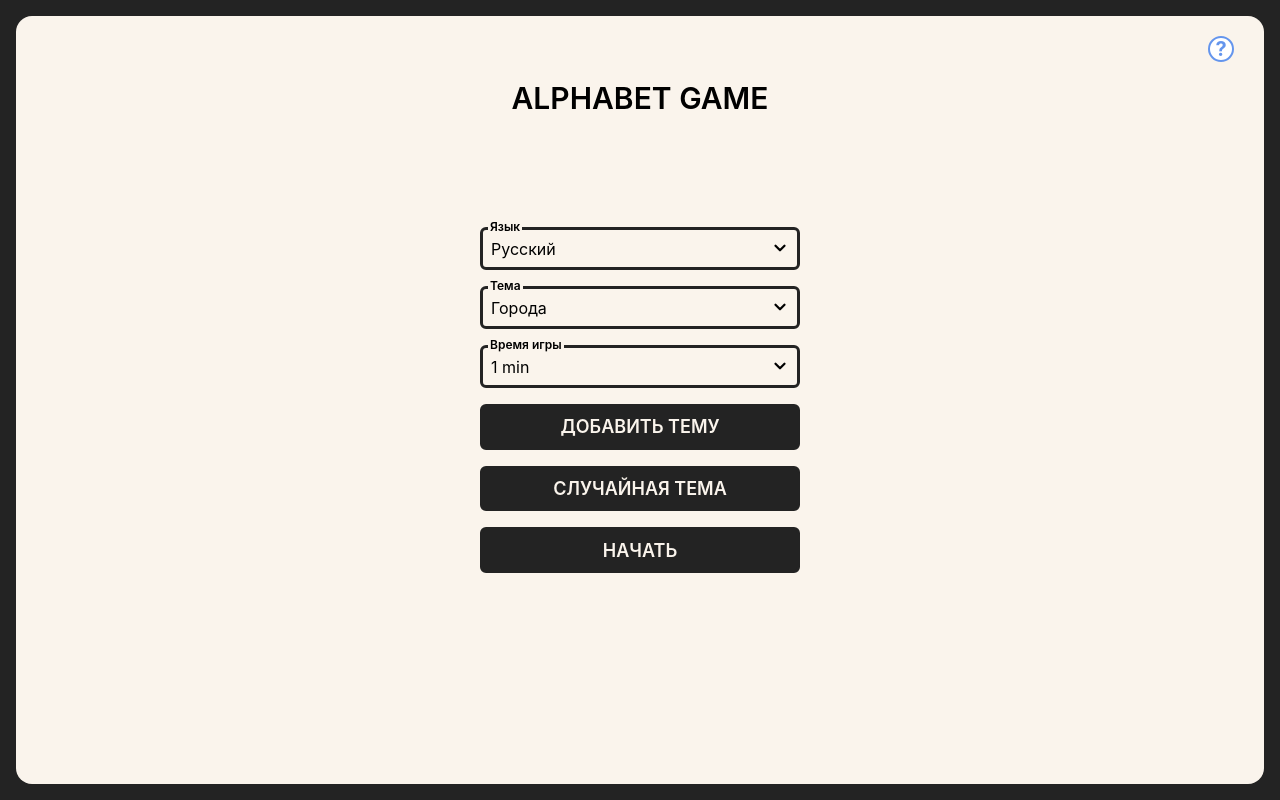
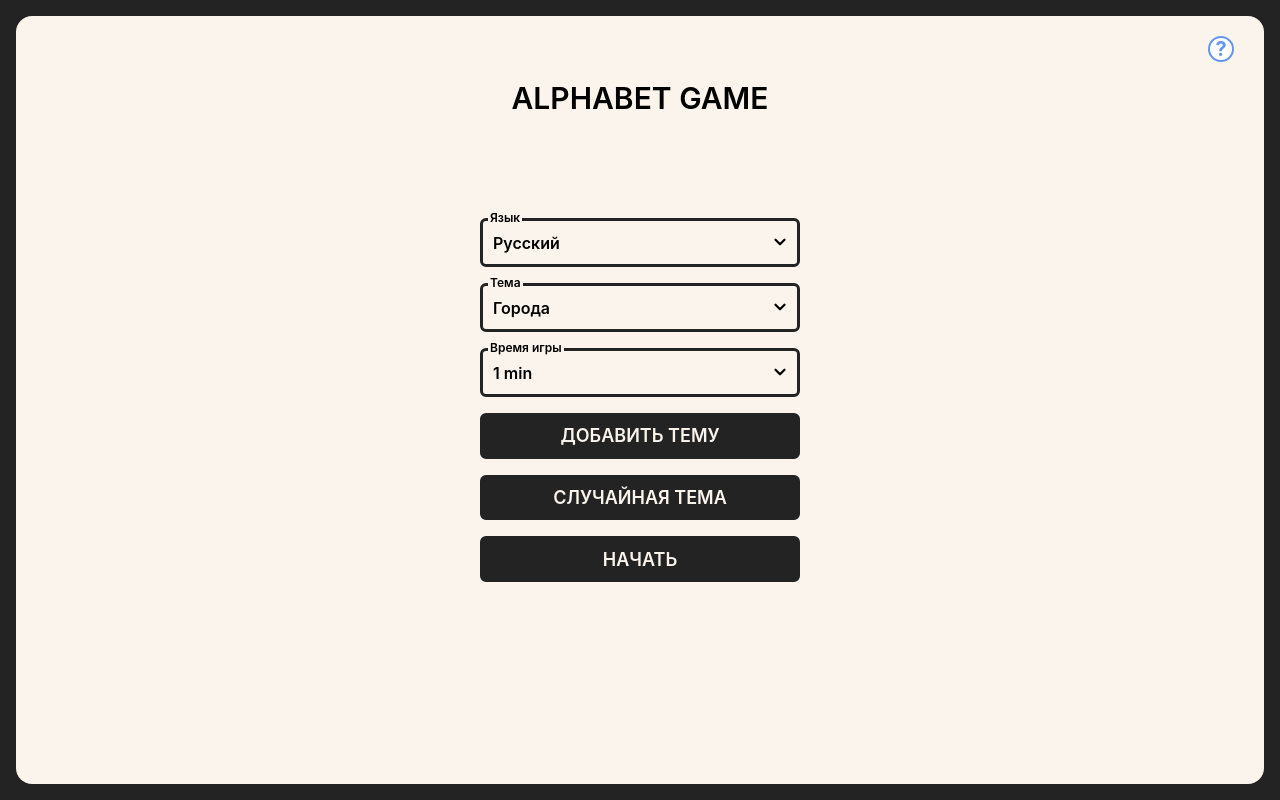
Before and after one commit to eremeev23/alphabet-game, a Vue app: page / in a window 1280 px wide. Built offline with nearby package versions, Linux system fonts and the light colour scheme.

Commit message:
fix: fixed styles for inputs

```diff
--- a/src/assets/style/global.scss
+++ b/src/assets/style/global.scss
@@ -42,11 +42,11 @@ select {
 }
 
 input {
-  padding: 7px 8px 6px !important;
+  padding: 10px 10px 9px !important;
   background-color: transparent;
   border-radius: 0.375rem;
-  font-weight: 600;
-  font-size: 1.125rem;
+  font-weight: 600 !important;
+  font-size: 16px !important;
 }
 
 .bordered {
--- a/src/components/UI/select/UiSelect.vue
+++ b/src/components/UI/select/UiSelect.vue
@@ -109,7 +109,7 @@ function removeOption(option: any) {
   <div class="relative w-full">
     <!--  Select  -->
     <label
-      class="absolute top-0 left-2 -translate-y-1/2 px-0.5 bg-inherit text-xs font-semibold"
+      class="absolute top-0 left-2 -translate-y-1/2 px-0.5 bg-inherit text-[12px] font-semibold"
       :for="selectId.toString()">
       {{ label }}
     </label>
```
